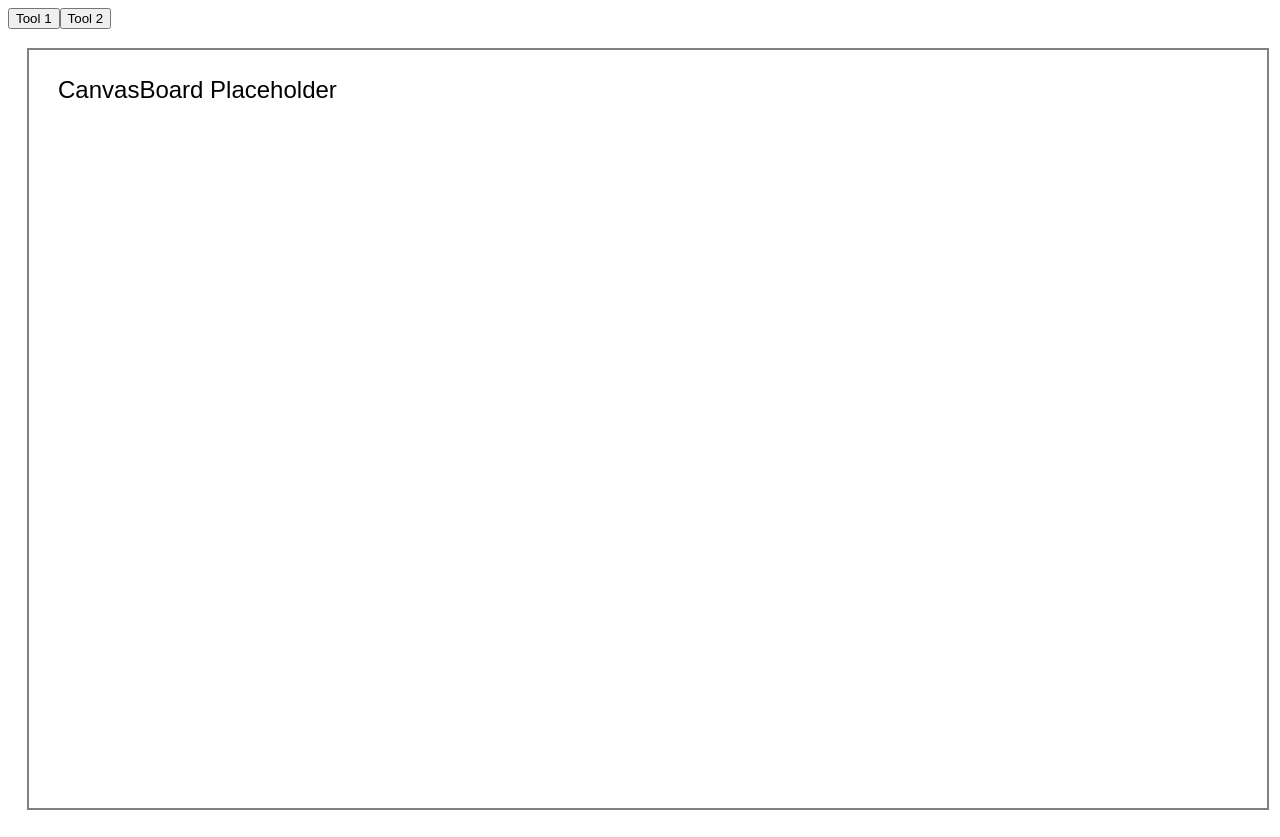
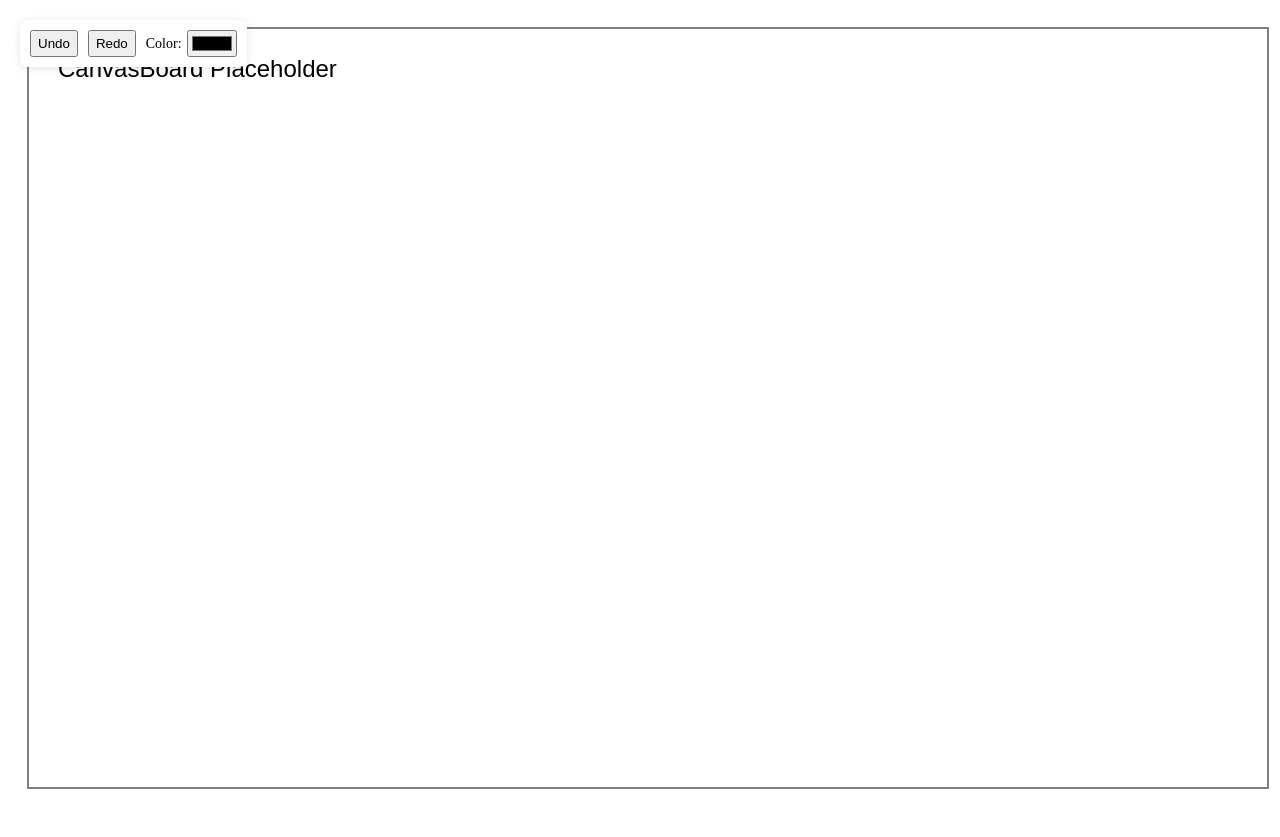
Before and after one commit to MRuhan17/Flowspace, a React app in the folder frontend/: page / in a window 1280 px wide. After the commit the page ends 816 px from the top, so only its background shows below. Built offline with nearby package versions, Linux system fonts and the light colour scheme; the HTML template or start-up script is replaced by a standard one.

Commit message:
Implement Toolbar and Zustand store

```diff
--- a/frontend/src/components/Toolbar.jsx
+++ b/frontend/src/components/Toolbar.jsx
@@ -2,9 +2,30 @@ import React from 'react';
 
 const Toolbar = () => {
     return (
-        <div className="toolbar">
-            <button>Tool 1</button>
-            <button>Tool 2</button>
+        <div style={{
+            position: 'absolute',
+            top: 20,
+            left: 20,
+            zIndex: 10,
+            background: 'white',
+            padding: '10px',
+            borderRadius: '8px',
+            boxShadow: '0 2px 10px rgba(0,0,0,0.1)',
+            display: 'flex',
+            gap: '10px'
+        }}>
+            <button onClick={() => console.log('Undo clicked')}>Undo</button>
+            <button onClick={() => console.log('Redo clicked')}>Redo</button>
+
+            <div style={{ display: 'flex', alignItems: 'center', gap: '5px' }}>
+                <label htmlFor="color-picker" style={{ fontSize: '14px' }}>Color:</label>
+                <input
+                    type="color"
+                    id="color-picker"
+                    defaultValue="#000000"
+                    onChange={(e) => console.log('Color changed:', e.target.value)}
+                />
+            </div>
         </div>
     );
 };
```
Also changed, not shown: frontend/src/state/useStore.js (+11 -6 lines).
